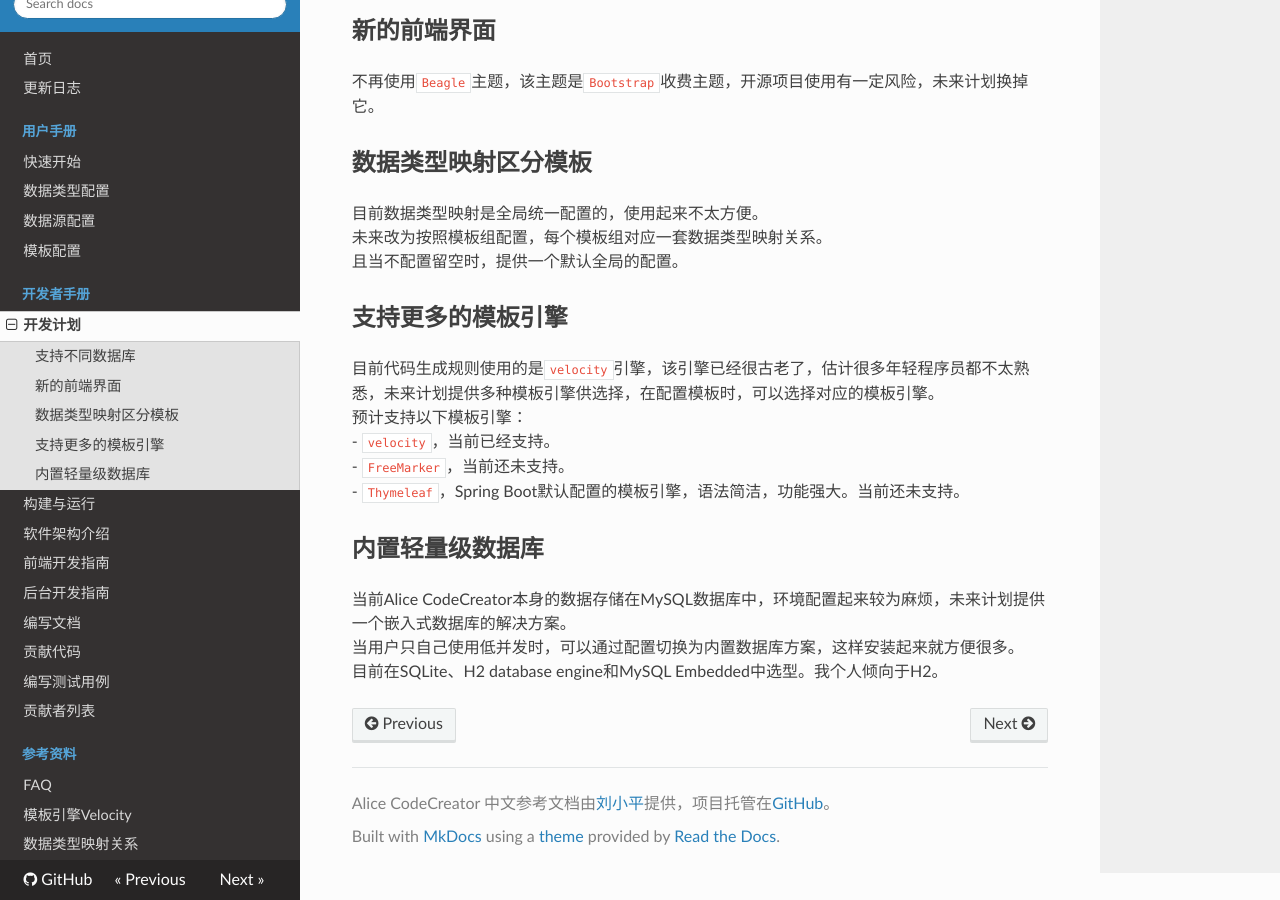
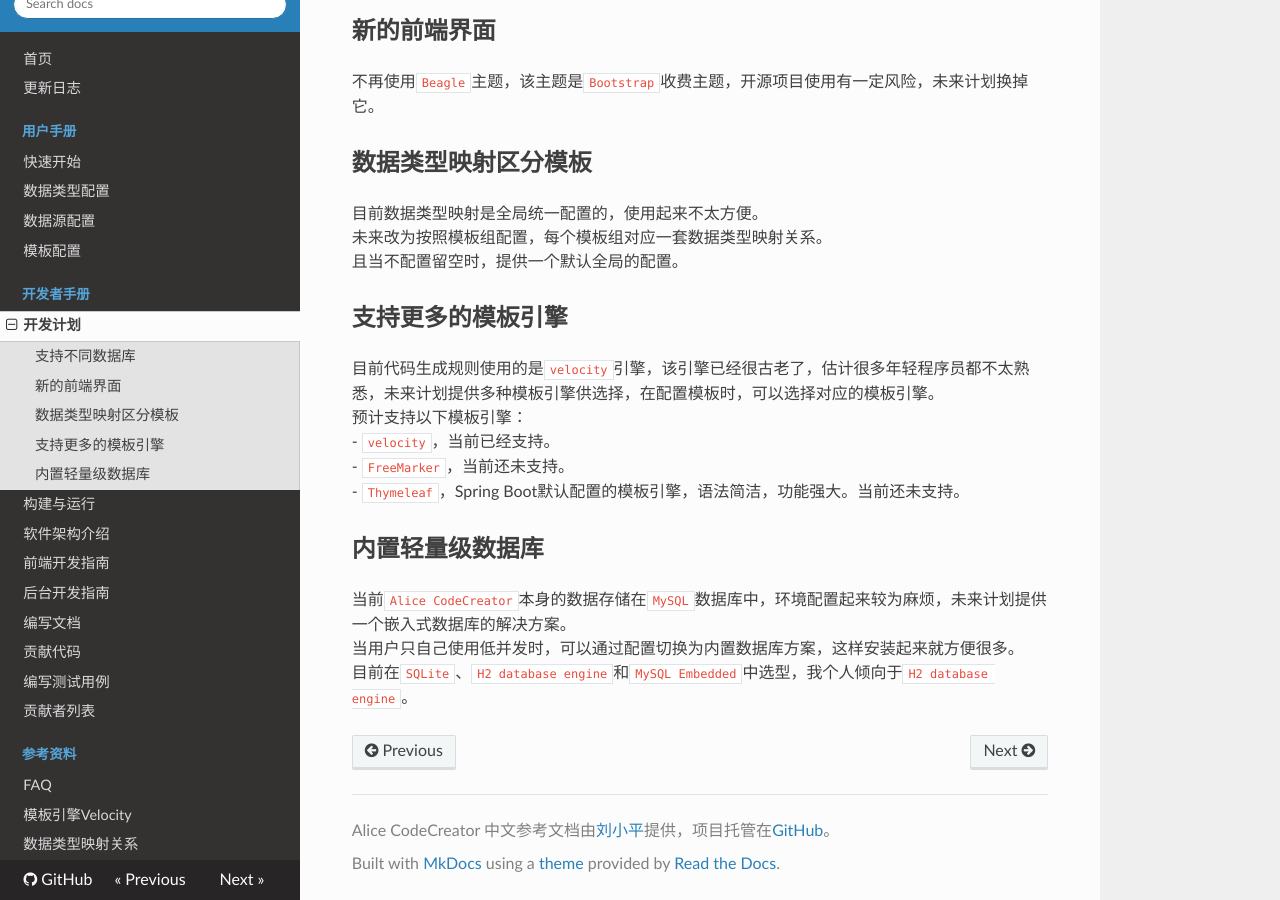
Before and after one commit to lxp135/alice-code-creator-docs, an MkDocs documentation site: the page built from docs/Developers/Plan.md, in a window 1280 px wide and 900 px high, scrolled down 567 px. Built offline with MkDocs 1.6.1, drawn with Linux system fonts in a browser that asks for light colours; nearby versions of some CDN libraries; old or Windows-style settings are respelled for this version of MkDocs.

Commit message:
未来开发计划。

```diff
--- a/docs/Developers/Plan.md
+++ b/docs/Developers/Plan.md
@@ -26,6 +26,6 @@
 - `Thymeleaf`，Spring Boot默认配置的模板引擎，语法简洁，功能强大。当前还未支持。
 
 ## 内置轻量级数据库
-当前Alice CodeCreator本身的数据存储在MySQL数据库中，环境配置起来较为麻烦，未来计划提供一个嵌入式数据库的解决方案。
+当前`Alice CodeCreator`本身的数据存储在`MySQL`数据库中，环境配置起来较为麻烦，未来计划提供一个嵌入式数据库的解决方案。
 当用户只自己使用低并发时，可以通过配置切换为内置数据库方案，这样安装起来就方便很多。
-目前在SQLite、H2 database engine和MySQL Embedded中选型。我个人倾向于H2。
+目前在`SQLite`、`H2 database engine`和`MySQL Embedded`中选型，我个人倾向于`H2 database engine`。
```
Also changed, not shown: docs/img/mapping.png (added).
